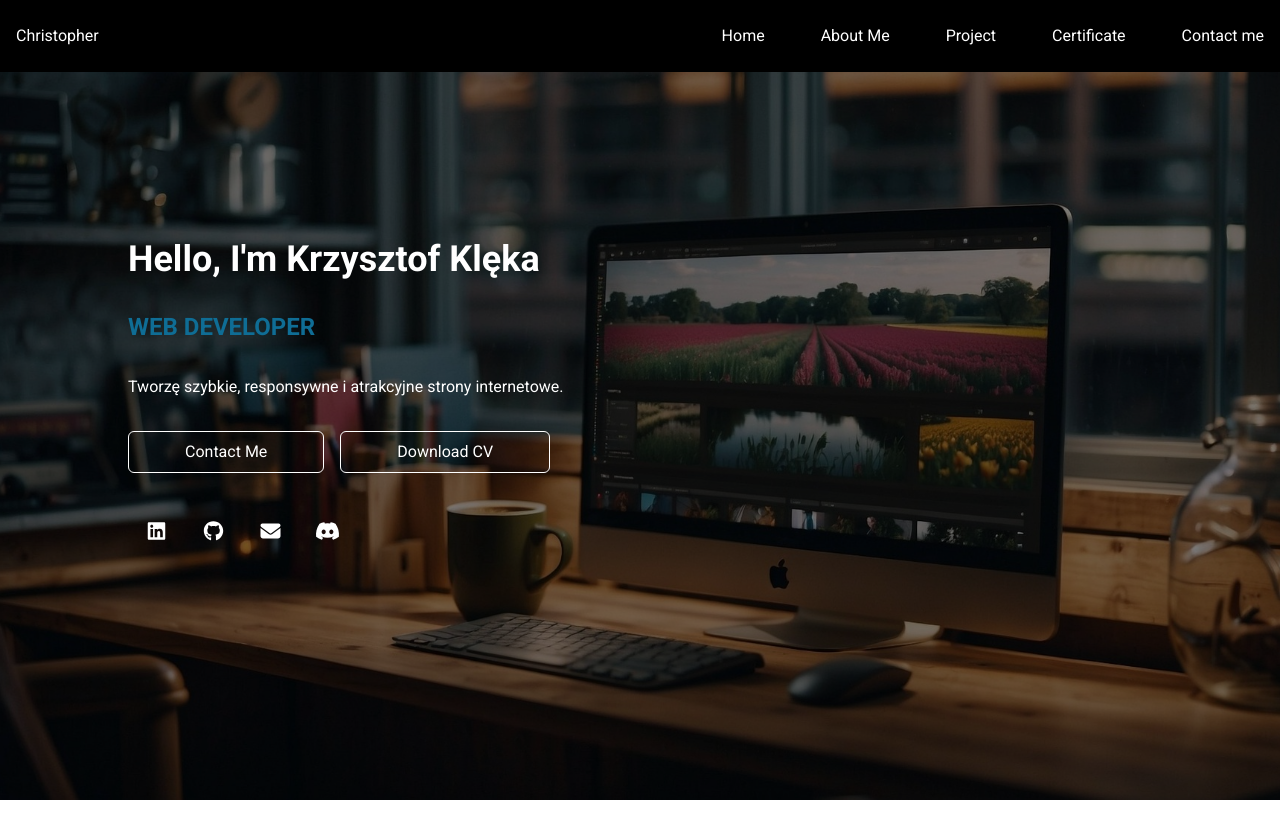
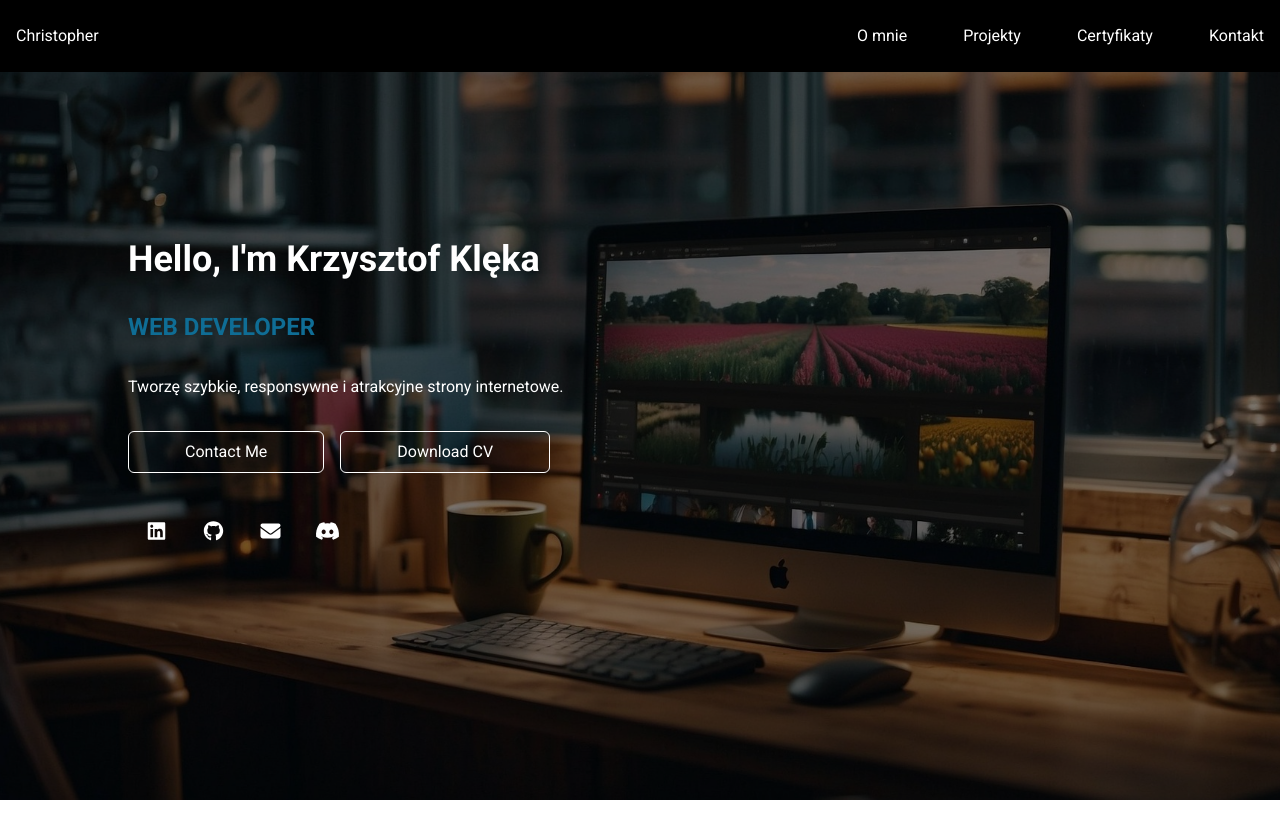
Before and after one commit to Kry765/portfolio, a React (Vite) app: page / in a window 1280 px wide. Shown: the top 838 px of the page. Built offline with nearby package versions, Linux system fonts and the light colour scheme; what tailwindcss-animated would draw is missing.

Commit message:
create component diploma

```diff
--- a/src/components/AboutMe/AboutMe.tsx
+++ b/src/components/AboutMe/AboutMe.tsx
@@ -11,11 +11,7 @@ const typedData = aboutData as AboutMeData;
 export default function AboutMe() {
   return (
     <section className="flex flex-col items-start justify-around md:flex-row my-12">
-      <article
-        className="text-center md:text-left w-auto md:w-auto flex flex-col justify-start"
-        // data-aos="fade-right"
-        // data-aos-easing="ease-in-sine"
-      >
+      <article className="text-center md:text-left w-auto md:w-auto flex flex-col justify-center items-center md:justify-start p-8">
         <AboutMeDescription
           title={typedData.title}
           description={typedData.description}
@@ -25,11 +21,7 @@ export default function AboutMe() {
           schoolData={typedData.schoolData}
         />
       </article>
-      <article
-        className="w-full md:w-auto"
-        // data-aos="fade-right"
-        // data-aos-easing="ease-in-sine"
-      >
+      <article className="w-full md:w-auto p-8">
         <AboutMeSkills
           title={typedData.skillsSectionTitle}
           skills={typedData.skills as IconName[]}
--- a/src/data/menu.json
+++ b/src/data/menu.json
@@ -1,28 +1,23 @@
 {
     "menu": [
         {
-        "key": "Home",
-        "label": "Home",
-        "href": "Home"
-        },
-                {
         "key": "AboutMe",
-        "label": "About Me",
+        "label": "O mnie",
         "href": "AboutMe"
         },
                 {
         "key": "Project",
-        "label": "Project",
+        "label": "Projekty",
         "href": "Project"
         },
                 {
         "key": "Certificate",
-        "label": "Certificate",
+        "label": "Certyfikaty",
         "href": "Certificate"
         },
                 {
         "key": "Contact me",
-        "label": "Contact me",
+        "label": "Kontakt",
         "href": "Contact"
         }
     ]
```
Also changed, not shown: src/components/Diploma/Diploma.tsx (added).
